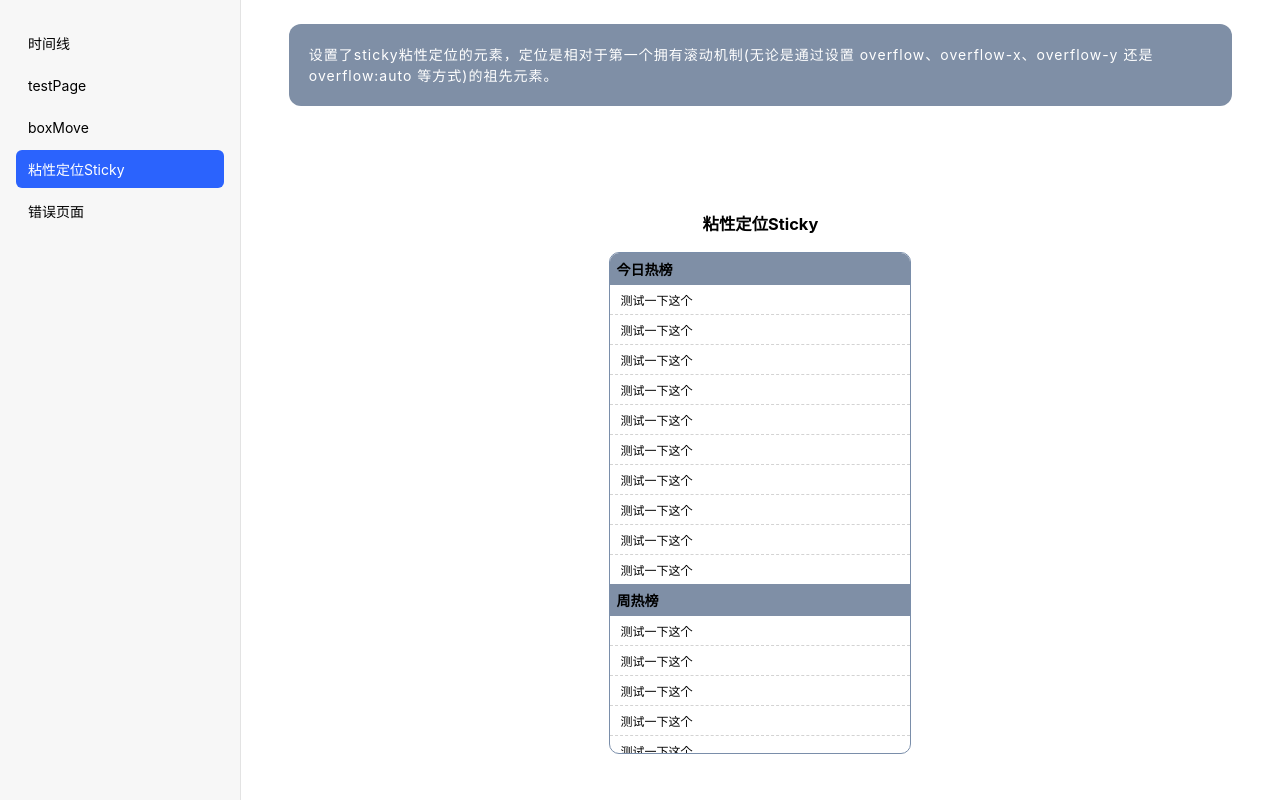
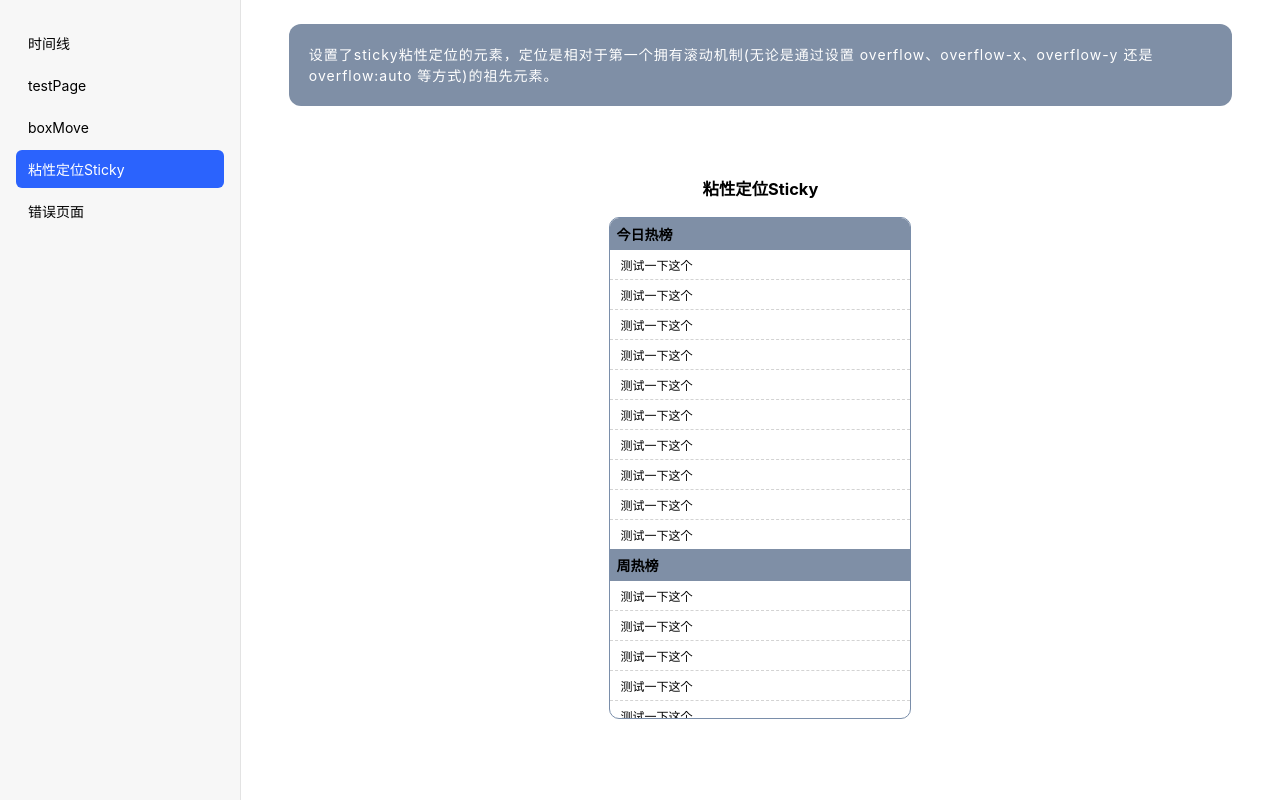
Before and after one commit to hzq-up/react-common-examples, a React (Vite) app: page /sticky in a window 1280 px wide. Built offline with nearby package versions, Linux system fonts and the light colour scheme.

Commit message:
update: 更新样式

```diff
--- a/src/pages/Sticky/index.module.scss
+++ b/src/pages/Sticky/index.module.scss
@@ -2,6 +2,7 @@
   // background-color: #7f8fa6;
   height: 100%;
   width: 100%;
+  box-sizing: border-box;
   // display: flex;
   // justify-content: center;
   // align-items: center;
@@ -23,10 +24,11 @@
   .main {
     display: flex;
     width: 100%;
-    height: 100%;
     justify-content: center;
     align-items: center;
     flex-direction: column;
+    box-sizing: border-box;
+    margin-top: 70px;
     .sticky-example {
       position: relative;
       height: 500px;
```
